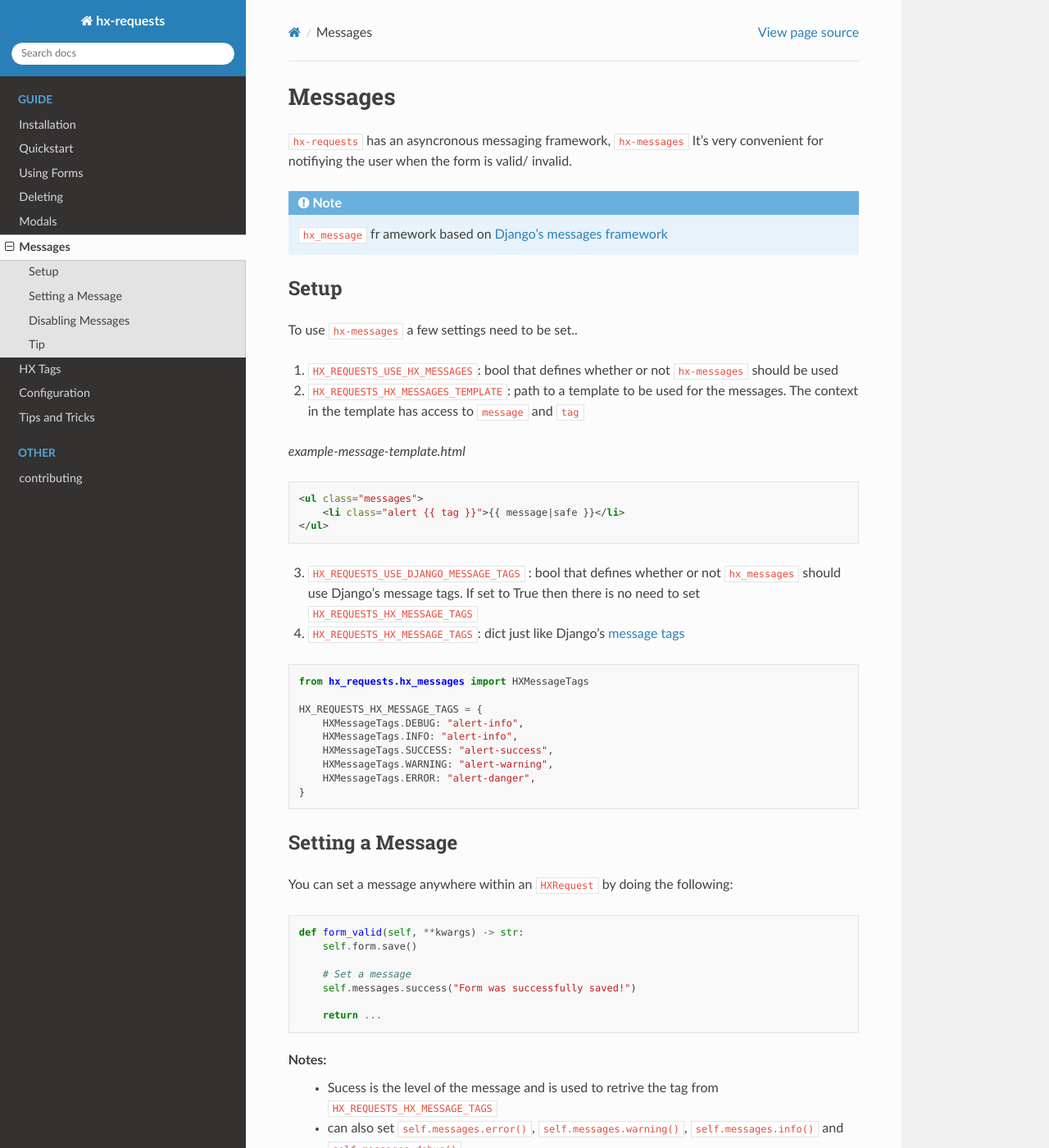
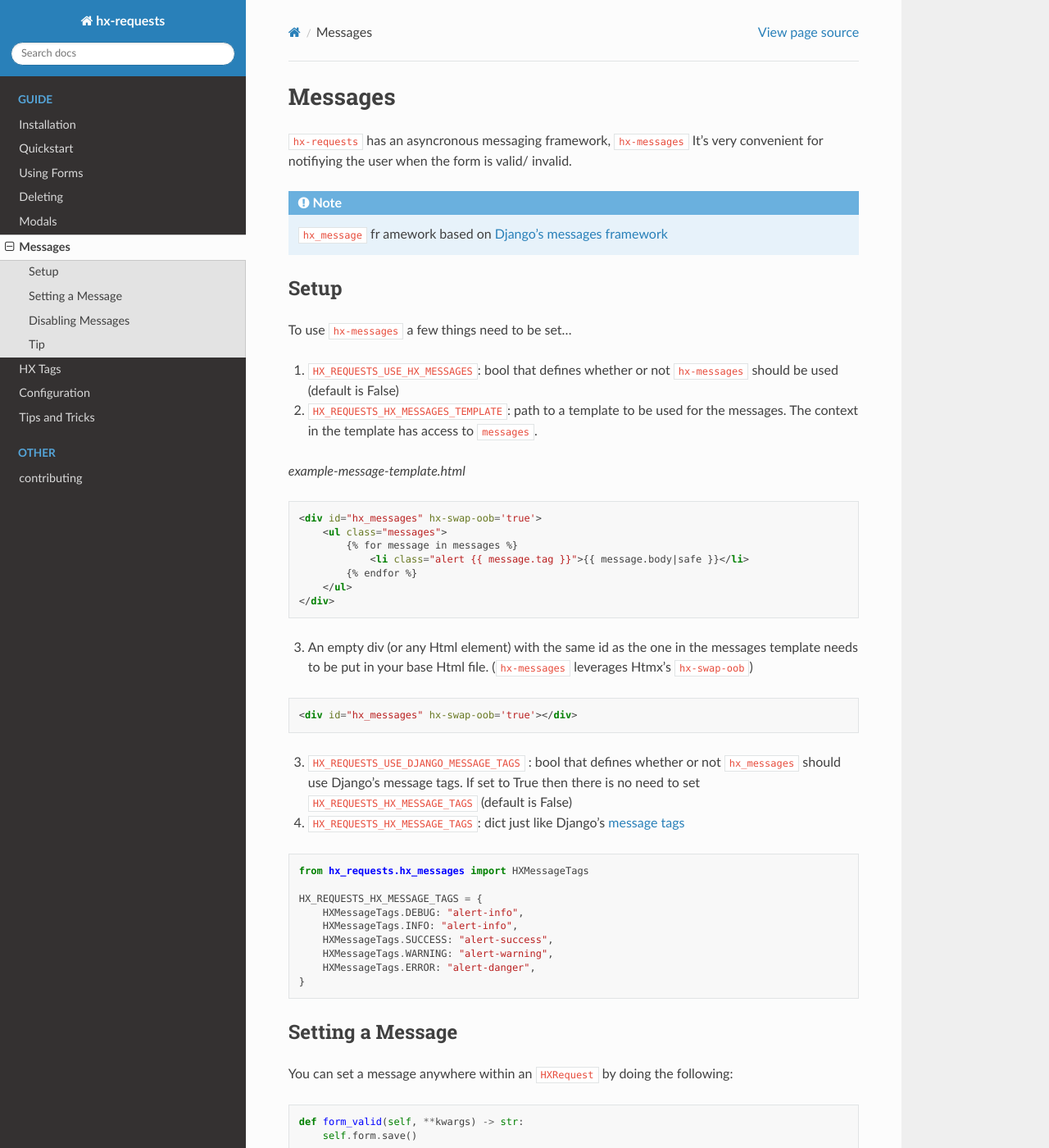
Before and after one commit to yaakovLowenstein/hx-requests, a Sphinx documentation site: the page built from docs/guide/messages.rst, in a window 1280 px wide and 1400 px high. Shown: the whole window at 82% size. Built offline with Sphinx 7.4.7 and the Read the Docs theme 2.0.0, drawn with Linux system fonts in a browser that asks for light colours; pages that are not in the unit, such as notebooks, are missing from menus; some of the changed text lies outside the part shown.

Commit message:
Docs (#8)
* feat: Refactor the way messages work

hx_messages was triggering an HXRequest which in turn sent
a trigger to the DOM which would then render the message.

Instead the messages are leveraging hx-swap-oob and instead
is just being appended to the response html and using hx-swap-oob
it will be rendered into the DOM.

- Saves the need for an extra request
- Handles multiple messages now

This is a BREAKING CHANGE because the old way of rendering messages
won't work because there is no longer a trigger for the messages.

Additionally messages in context before was a 'message' and a 'tag'.
Now it's a list, 'messages', and each message has on it 'message.body'
and 'message.tag'.

* docs: Update docs to reflect changes to hx-messages

```diff
--- a/docs/guide/config.rst
+++ b/docs/guide/config.rst
@@ -28,7 +28,7 @@ Messages Configuration
 
 | :code:`HX_REQUESTS_HX_MESSAGES_TEMPLATE` : *No Default*
 |
-| Template to be used for displaying the messages. The context in this template has access to the 'message' and the 'tag'.
+| Template to be used for displaying the messages. The context in this template has access to the :code:`messages`.
 
 Modal Configuration
 -------------------
--- a/docs/guide/messages.rst
+++ b/docs/guide/messages.rst
@@ -9,20 +9,30 @@ Messages
 Setup
 -----
 
-To use :code:`hx-messages` a few settings need to be set..
+To use :code:`hx-messages` a few things need to be set...
 
-1. :code:`HX_REQUESTS_USE_HX_MESSAGES`: bool that defines whether or not :code:`hx-messages` should be used
-2. :code:`HX_REQUESTS_HX_MESSAGES_TEMPLATE`: path to a template to be used for the messages. The context in the template has access to :code:`message` and :code:`tag`
+1. :code:`HX_REQUESTS_USE_HX_MESSAGES`: bool that defines whether or not :code:`hx-messages` should be used (default is False)
+2. :code:`HX_REQUESTS_HX_MESSAGES_TEMPLATE`: path to a template to be used for the messages. The context in the template has access to :code:`messages`.
 
 *example-message-template.html*
 
 .. code-block:: html
 
-    <ul class="messages">
-        <li class="alert {{ tag }}">{{ message|safe }}</li>
-    </ul>
+    <div id="hx_messages" hx-swap-oob='true'>
+        <ul class="messages">
+            {% for message in messages %}
+                <li class="alert {{ message.tag }}">{{ message.body|safe }}</li>
+            {% endfor %}
+        </ul>
+    </div>
 
-3. :code:`HX_REQUESTS_USE_DJANGO_MESSAGE_TAGS` : bool that defines whether or not :code:`hx_messages` should use Django's message tags. If set to True then there is no need to set :code:`HX_REQUESTS_HX_MESSAGE_TAGS`
+3. An empty div (or any Html element) with the same id as the one in the messages template needs to be put in your base Html file. (:code:`hx-messages` leverages Htmx's :code:`hx-swap-oob`)
+
+.. code-block:: html
+
+    <div id="hx_messages" hx-swap-oob='true'></div>
+
+3. :code:`HX_REQUESTS_USE_DJANGO_MESSAGE_TAGS` : bool that defines whether or not :code:`hx_messages` should use Django's message tags. If set to True then there is no need to set :code:`HX_REQUESTS_HX_MESSAGE_TAGS` (default is False)
 4. :code:`HX_REQUESTS_HX_MESSAGE_TAGS`: dict just like Django's `message tags <https://docs.djangoproject.com/en/4.2/ref/contrib/messages/#message-tags>`_
 
 .. code-block:: python
@@ -36,6 +46,7 @@ To use :code:`hx-messages` a few settings need to be set..
         HXMessageTags.WARNING: "alert-warning",
         HXMessageTags.ERROR: "alert-danger",
     }
+
 
 Setting a Message
 -----------------
```
Also changed, not shown: other parts of docs/guide/messages.rst (+1 -1 lines), 2 other files.
